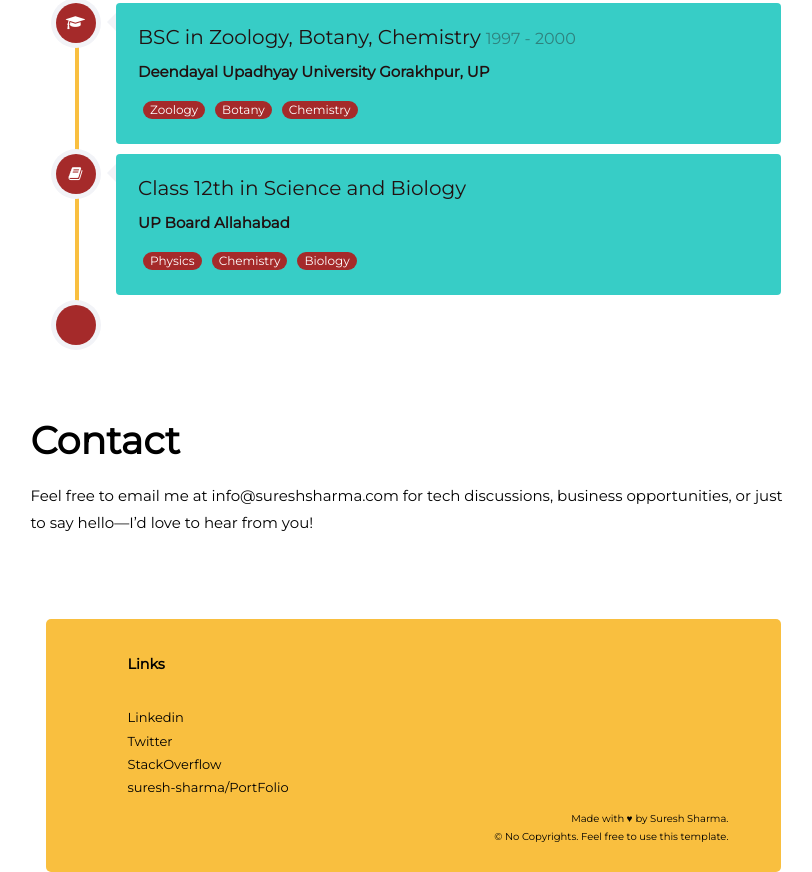
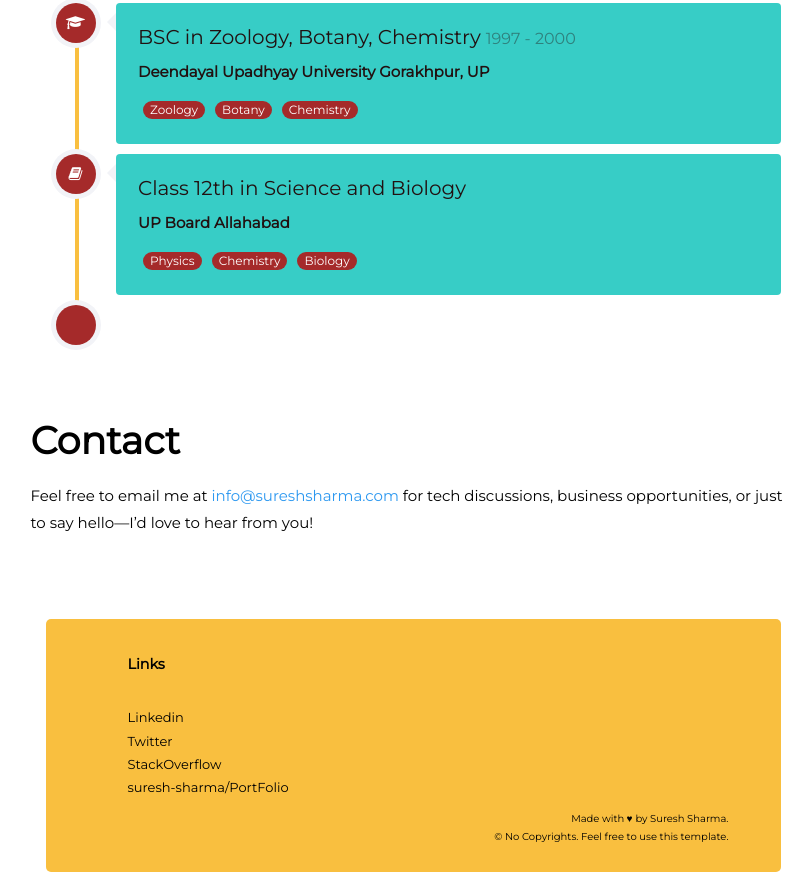
Before and after one commit to suresh-sharma/portfolio, a plain HTML site: page index.html in a window 1280 px wide. Shown: the part 3755-4627 px from the top of the page, without its empty margins (377-1189 px from the left). Drawn offline with Linux system fonts and the light colour scheme; no server answers; a web font is replaced by a local one.

Commit message:
Update index.html

```diff
--- a/index.html
+++ b/index.html
@@ -182,7 +182,7 @@
                      <div class="about-desc">
                         <h1>Contact</h1>
                      </div>
-                     <p>Feel free to email me at info@sureshsharma.com for tech discussions, business opportunities, or just to say hello—I’d love to hear from you!
+                     <p>Feel free to email me at <a href="mailto:info@sureshsharma.com" target="blank">info@sureshsharma.com</a> for tech discussions, business opportunities, or just to say hello—I’d love to hear from you!
                      </p>
                   </div>
                </div>
```
